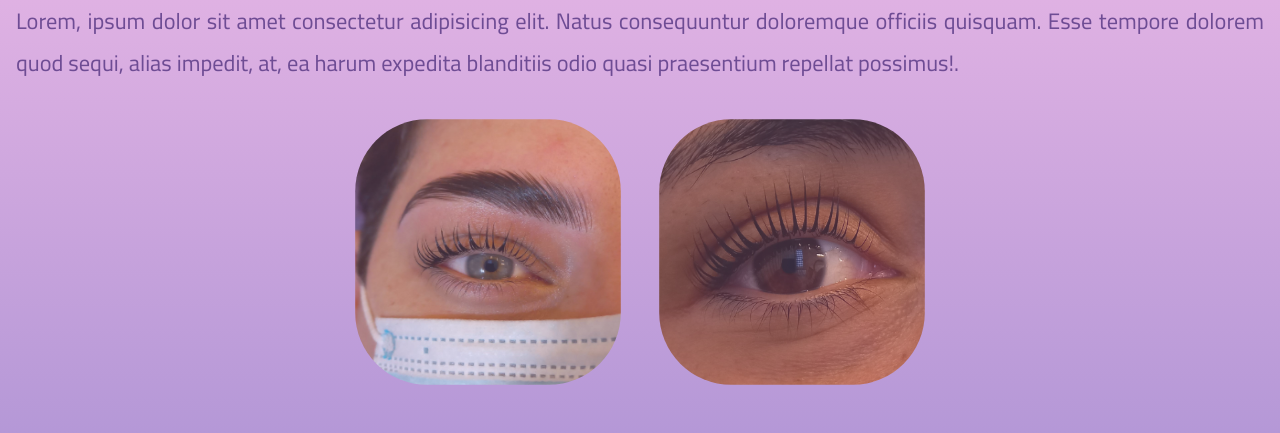
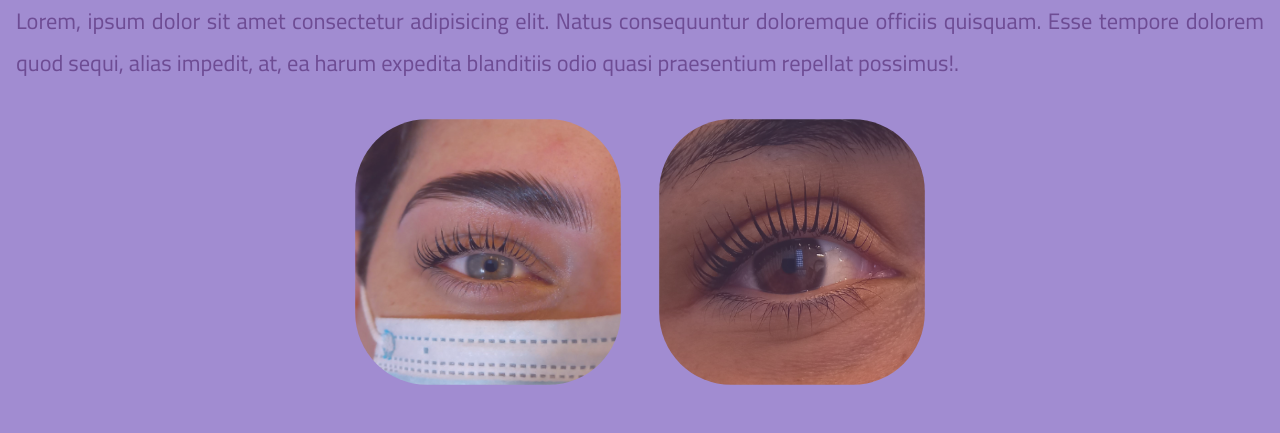
Before and after one commit to alesomma51/aleSomma__amarteweb, a plain HTML site: page index.html in a window 1280 px wide. Shown: the part 285-718 px from the top of the page. Drawn offline with Linux system fonts and the light colour scheme.

Commit message:
retoque del fondo

```diff
--- a/css/style2.css
+++ b/css/style2.css
@@ -10,7 +10,7 @@ li{
 }
 
 body{
-    background-image: linear-gradient(to top, #a18cd1 0%, #fbc2eb 100%);
+    background-image: linear-gradient(to top, #a18cd1, #a18cd1 , #a18cd1,#a18cd1, #2e0b24);
 }
 
 /* header */
```
